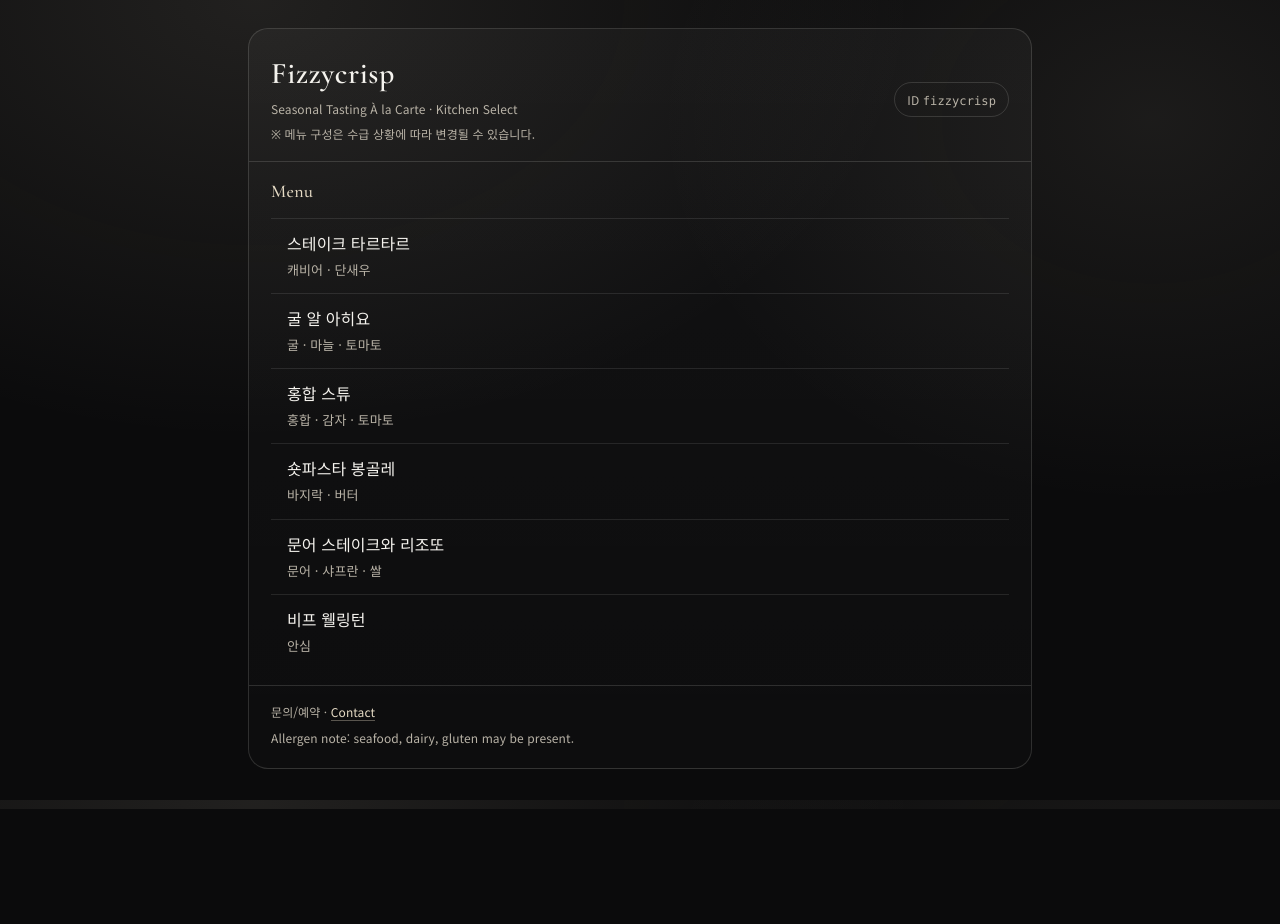
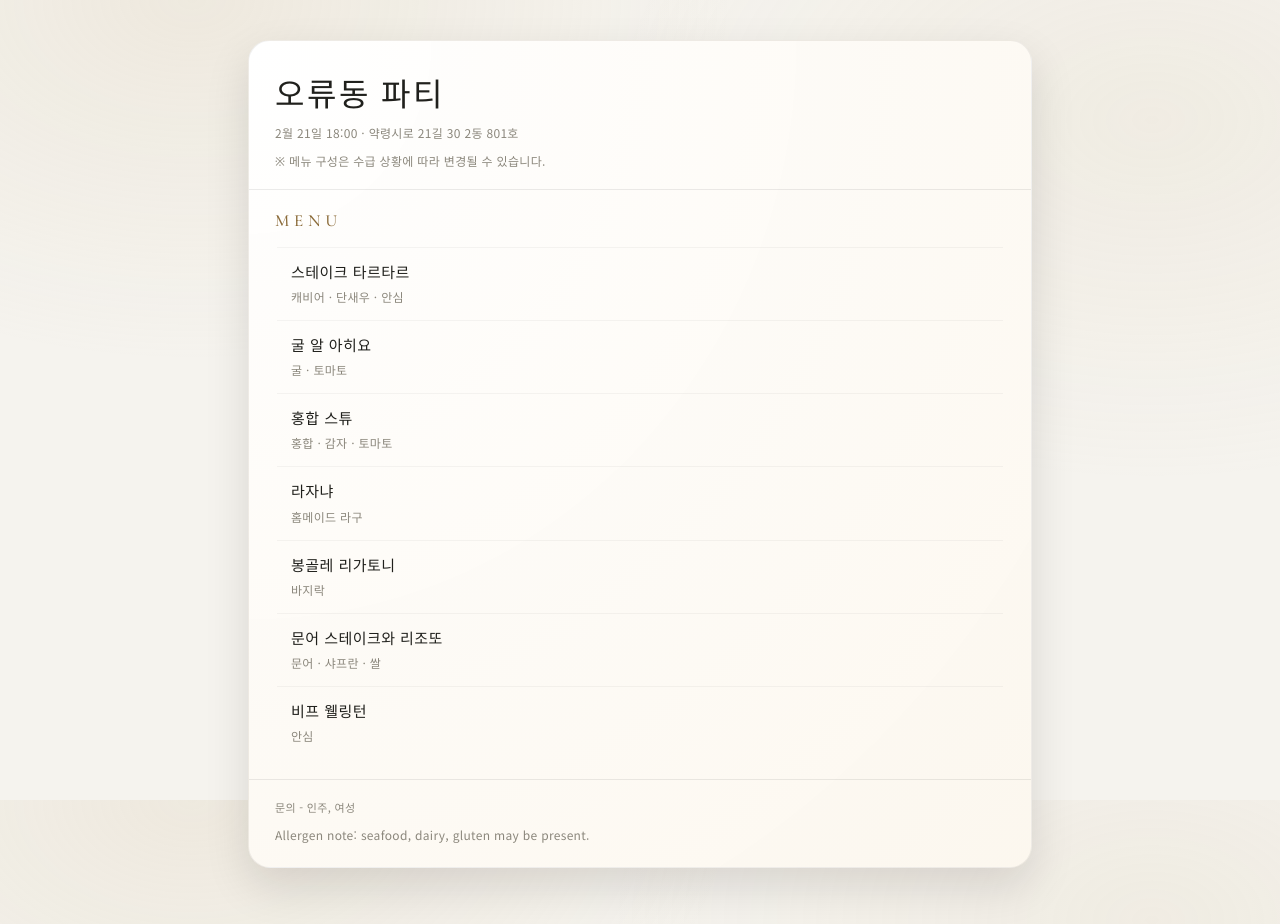
Before and after one commit to fizzycrisp/error_dong_party, a plain HTML site: page index.html in a window 1280 px wide. Before the commit the page ends 809 px from the top, so only its background shows below. Drawn offline with nearby package versions, Linux system fonts and the light colour scheme.

Commit message:
스타일 수정

```diff
--- a/index.html
+++ b/index.html
@@ -3,7 +3,7 @@
 <head>
   <meta charset="utf-8" />
   <meta name="viewport" content="width=device-width, initial-scale=1" />
-  <title>Fizzycrisp — Menu</title>
+  <title>오류동 파티</title>
 
   <!-- Optional: Elegant serif -->
   <link rel="preconnect" href="https://fonts.googleapis.com">
@@ -12,33 +12,43 @@
 
   <style>
     :root{
-      --bg:#0b0b0c;
-      --paper:#0f1012;
-      --text:#f5f3ee;
-      --muted:#b9b3a7;
-      --line:rgba(245,243,238,.14);
-      --accent:#e7dcc6;
+      --bg:#f5f3ee;
+      --paper:#ffffff;
+      --text:#20201c;
+      --muted:#8b877c;
+      --line:rgba(0,0,0,.08);
+      --accent:#8b6b39;
+      --shadow-soft:0 18px 45px rgba(16,12,0,.12);
     }
     *{box-sizing:border-box}
     html,body{height:100%}
     body{
       margin:0;
-      background: radial-gradient(1200px 800px at 20% 0%, rgba(231,220,198,.10), transparent 55%),
-                  radial-gradient(900px 700px at 90% 15%, rgba(231,220,198,.08), transparent 55%),
-                  var(--bg);
+      background:
+        radial-gradient(900px 600px at 15% 0%, rgba(214,198,167,.22), transparent 60%),
+        radial-gradient(900px 600px at 90% 15%, rgba(214,198,167,.16), transparent 60%),
+        var(--bg);
       color:var(--text);
       font-family:"Noto Sans KR", system-ui, -apple-system, Segoe UI, Roboto, Helvetica, Arial, sans-serif;
-      letter-spacing:.1px;
+      letter-spacing:.02em;
     }
-    .wrap{max-width:820px;margin:0 auto;padding:28px 18px 40px}
+    .wrap{
+      max-width:820px;
+      margin:0 auto;
+      padding:40px 18px 56px;
+    }
     .card{
-      background: linear-gradient(180deg, rgba(255,255,255,.03), rgba(255,255,255,.01));
-      border:1px solid var(--line);
-      border-radius:20px;
+      background:
+        radial-gradient(140% 140% at 0% 0%, rgba(255,255,255,.95), rgba(252,247,238,.96)),
+        var(--paper);
+      border:1px solid rgba(0,0,0,.06);
+      border-radius:22px;
       overflow:hidden;
+      box-shadow:var(--shadow-soft);
+      backdrop-filter:blur(16px);
     }
     header{
-      padding:26px 22px 18px;
+      padding:28px 26px 18px;
       border-bottom:1px solid var(--line);
     }
     .brand{
@@ -46,57 +56,52 @@
     }
     .title{
       font-family:"Cormorant Garamond", serif;
-      font-weight:600;
-      font-size:30px;
-      letter-spacing:.6px;
+      font-weight:500;
+      font-size:32px;
+      letter-spacing:.08em;
       margin:0;
+      text-transform:uppercase;
     }
     .meta{
       color:var(--muted);
       font-size:12px;
       margin-top:8px;
-      line-height:1.45;
-    }
-    .pill{
-      border:1px solid var(--line);
-      border-radius:999px;
-      padding:8px 12px;
-      font-size:12px;
-      color:var(--muted);
-      white-space:nowrap;
+      line-height:1.65;
     }
     .section{
-      padding:18px 22px 6px;
+      padding:20px 26px 4px;
     }
     .section h2{
-      margin:0 0 10px;
+      margin:0 0 8px;
       font-family:"Cormorant Garamond", serif;
       font-weight:500;
-      font-size:18px;
-      letter-spacing:.4px;
+      font-size:17px;
+      letter-spacing:.28em;
+      text-transform:uppercase;
       color:var(--accent);
     }
 
-    .items{padding:0 6px 16px}
+    .items{padding:4px 10px 20px}
     .item{
-      padding:14px 16px;
-      margin:0 16px;
-      border-top:1px solid rgba(245,243,238,.10);
+      padding:14px 14px;
+      margin:0 18px;
+      border-top:1px solid rgba(0,0,0,.04);
       display:grid;
       grid-template-columns: 1fr auto;
-      gap:8px 12px;
+      gap:6px 12px;
     }
-    .item:first-child{border-top:1px solid rgba(245,243,238,.10)}
+    .item:first-child{border-top:1px solid rgba(0,0,0,.04)}
     .name{
-      font-size:16px;
+      font-size:15px;
       font-weight:500;
-      line-height:1.25;
+      line-height:1.35;
+      letter-spacing:.03em;
     }
     .sub{
       grid-column:1 / -1;
       color:var(--muted);
-      font-size:13px;
-      line-height:1.4;
+      font-size:12px;
+      line-height:1.5;
     }
     .dots{
       grid-column:1 / -1;
@@ -104,20 +109,21 @@
       margin-top:6px;
     }
     footer{
-      padding:16px 22px 22px;
+      padding:18px 26px 22px;
       border-top:1px solid var(--line);
       color:var(--muted);
-      font-size:12px;
-      line-height:1.6;
+      font-size:11px;
+      line-height:1.7;
     }
     .mono{font-family: ui-monospace, SFMono-Regular, Menlo, Monaco, Consolas, "Liberation Mono", "Courier New", monospace}
-    a{color:var(--accent);text-decoration:none;border-bottom:1px solid rgba(231,220,198,.35)}
+    a{color:var(--accent);text-decoration:none;border-bottom:1px solid rgba(139,107,57,.35)}
     @media (max-width:480px){
       .title{font-size:28px}
-      .item{margin:0 10px}
-      header{padding:22px 16px 16px}
-      .section{padding:16px 16px 6px}
-      footer{padding:14px 16px 18px}
+      .wrap{padding:28px 14px 40px}
+      header{padding:22px 18px 14px}
+      .section{padding:18px 18px 4px}
+      .item{margin:0 12px;padding:12px 10px}
+      footer{padding:14px 18px 18px}
     }
   </style>
 </head>
@@ -127,10 +133,9 @@
       <header>
         <div class="brand">
           <div>
-            <h1 class="title">Fizzycrisp</h1>
-            <div class="meta">Seasonal Tasting À la Carte · Kitchen Select</div>
+            <h1 class="title">오류동 파티</h1>
+            <div class="meta">2월 21일 18:00 · 약령시로 21길 30 2동 801호</div>
           </div>
-          <div class="pill">ID <span class="mono">fizzycrisp</span></div>
         </div>
         <div class="meta">※ 메뉴 구성은 수급 상황에 따라 변경될 수 있습니다.</div>
       </header>
@@ -142,12 +147,12 @@
       <div class="items">
         <div class="item">
           <div class="name">스테이크 타르타르</div>
-          <div class="sub">캐비어 · 단새우</div>
+          <div class="sub">캐비어 · 단새우 · 안심</div>
         </div>
 
         <div class="item">
           <div class="name">굴 알 아히요</div>
-          <div class="sub">굴 · 마늘 · 토마토</div>
+          <div class="sub">굴 · 토마토</div>
         </div>
 
         <div class="item">
@@ -156,8 +161,13 @@
         </div>
 
         <div class="item">
-          <div class="name">숏파스타 봉골레</div>
-          <div class="sub">바지락 · 버터</div>
+          <div class="name">라자냐</div>
+          <div class="sub">홈메이드 라구</div>
+        </div>
+
+        <div class="item">
+          <div class="name">봉골레 리가토니</div>
+          <div class="sub">바지락</div>
         </div>
 
         <div class="item">
@@ -172,7 +182,7 @@
       </div>
 
       <footer>
-        <div>문의/예약 · <a href="#" onclick="return false;">Contact</a></div>
+        <div>문의 - 인주, 여성</div>
         <div class="meta">Allergen note: seafood, dairy, gluten may be present.</div>
       </footer>
     </div>
```
